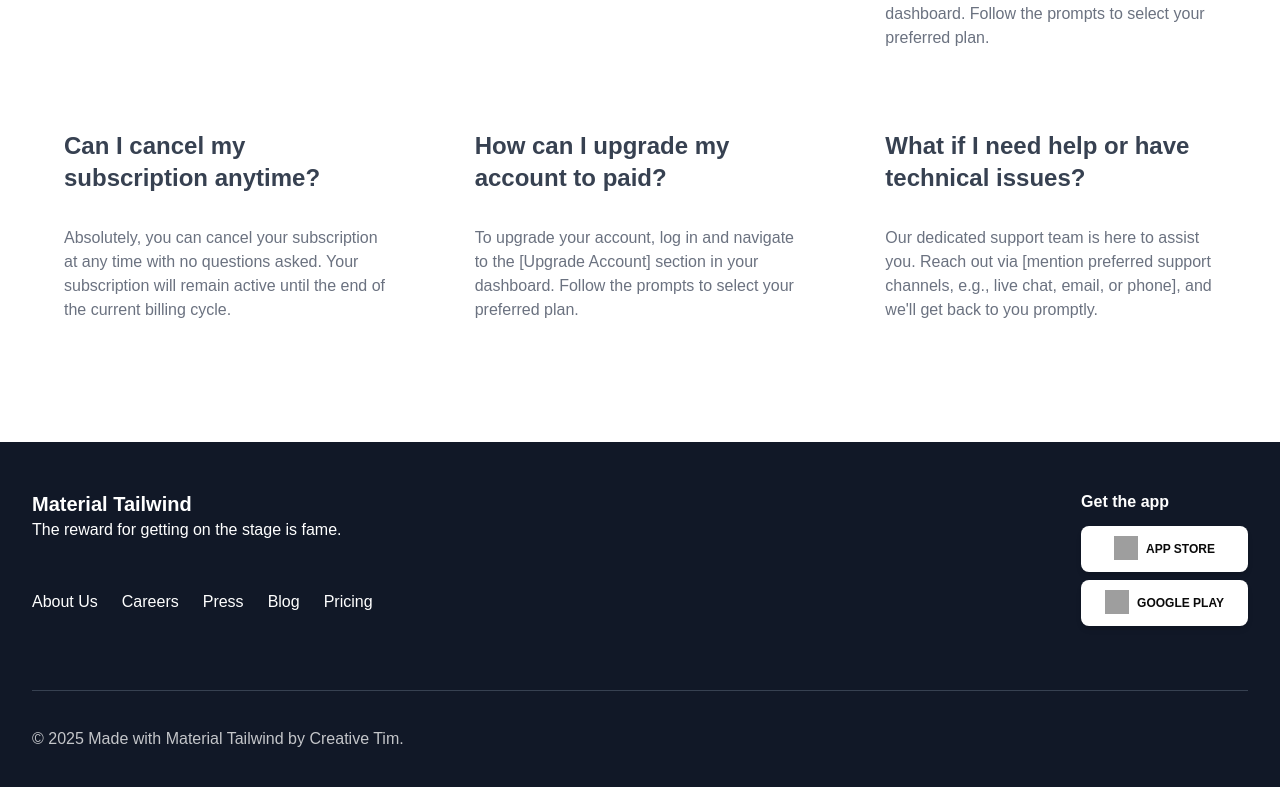
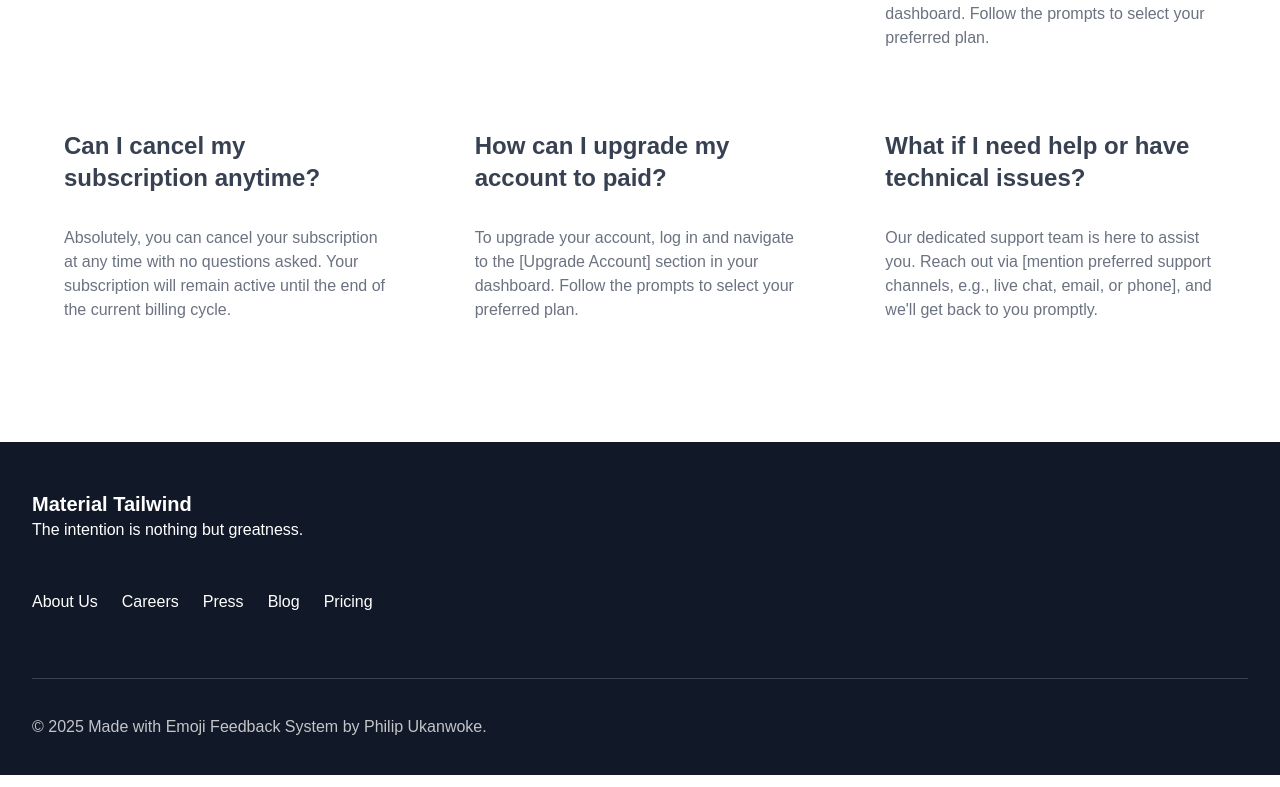
Before and after one commit to Kaditcuy/emoji_feedback_sys, a Next.js app: page / in a window 1280 px wide. Shown: the part 2242-3029 px from the top of the page. Built offline with nearby package versions, Linux system fonts and the light colour scheme; grey boxes are pictures that could not be loaded.

Commit message:
added feature

```diff
--- a/src/components/footer.tsx
+++ b/src/components/footer.tsx
@@ -24,7 +24,7 @@ export function Footer() {
               Material Tailwind
             </Typography>
             <Typography color="white" className="mb-12 font-normal" placeholder="" onPointerEnterCapture={() => {}} onPointerLeaveCapture={() => {}}>
-              The reward for getting on the stage is fame.
+              The intention is nothing but greatness.
             </Typography>
             <ul className="flex flex-wrap items-center justify-center md:justify-start">
               {LINKS.map((link, idx) => (
@@ -43,7 +43,7 @@ export function Footer() {
               ))}
             </ul>
           </div>
-          <div className="mt-8 w-full md:mt-0 md:w-auto">
+          {/* <div className="mt-8 w-full md:mt-0 md:w-auto">
             <Typography variant="h6" color="white" className="mb-3" placeholder="" onPointerEnterCapture={() => {}} onPointerLeaveCapture={() => {}}>
               Get the app
             </Typography>
@@ -73,7 +73,7 @@ export function Footer() {
                 Google Play
               </Button>
             </div>
-          </div>
+          </div> */}
         </div>
         <div className="mt-16 flex flex-wrap items-center justify-center gap-y-4 gap-x-8 border-t border-gray-700 py-7 md:justify-between">
           <Typography
@@ -82,11 +82,11 @@ export function Footer() {
             placeholder="" onPointerEnterCapture={() => {}} onPointerLeaveCapture={() => {}}>
             &copy; {CURRENT_YEAR} Made with{" "}
             <a href="https://www.material-tailwind.com" target="_blank">
-              Material Tailwind
+              Emoji Feedback System
             </a>{" "}
             by{" "}
             <a href="https://www.creative-tim.com" target="_blank">
-              Creative Tim
+              Philip Ukanwoke
             </a>
             .
           </Typography>
```
